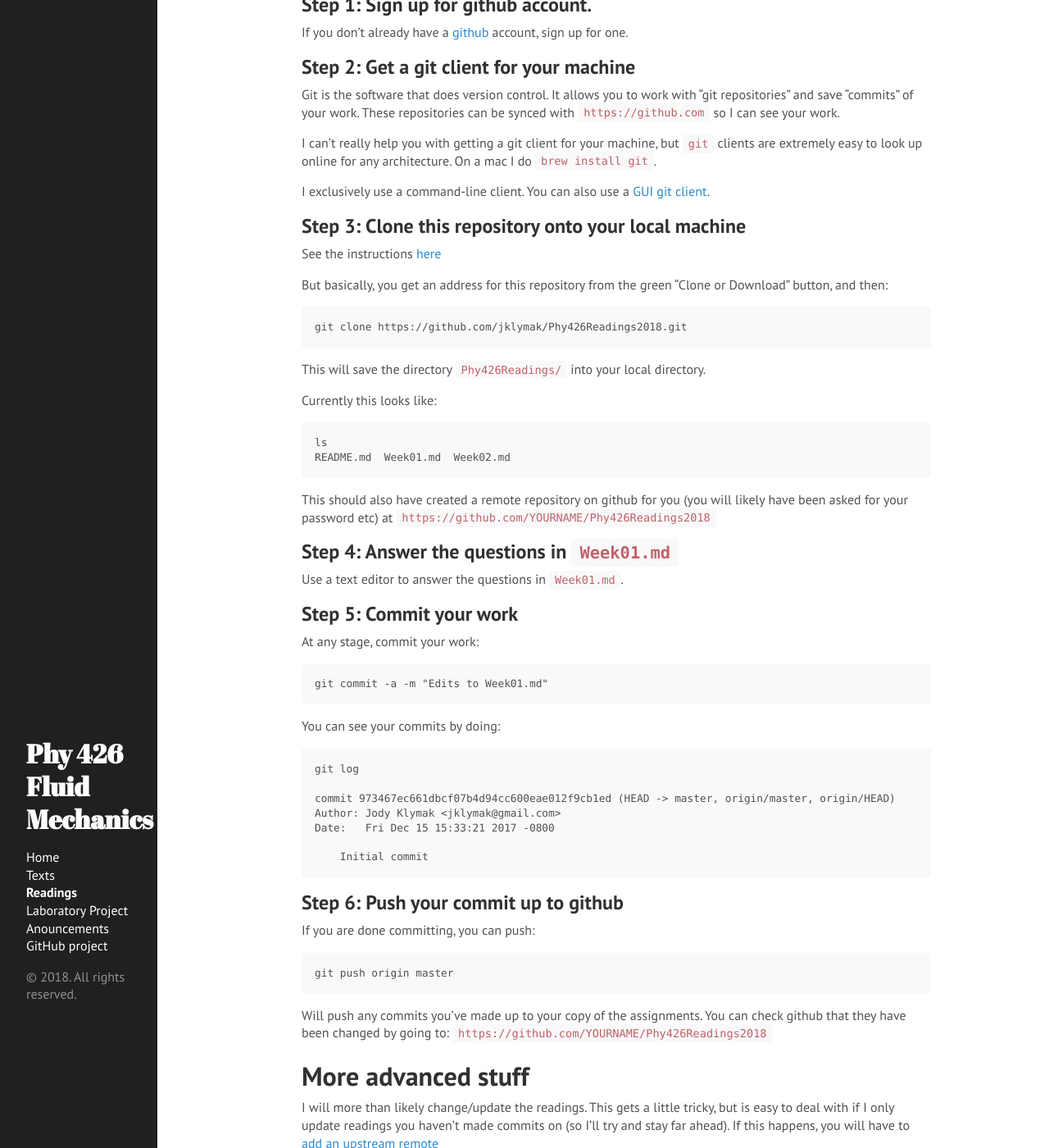
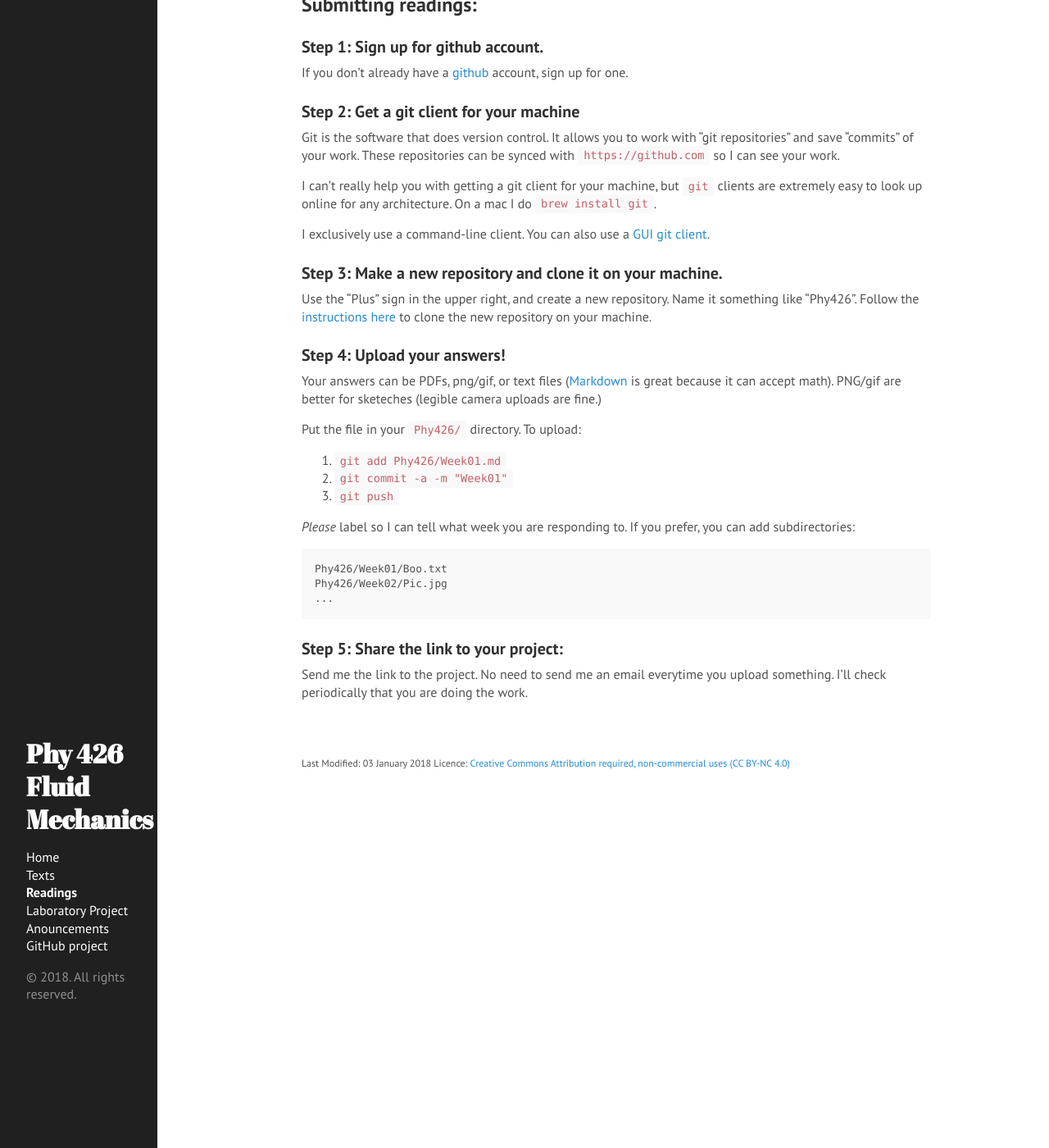
Before and after one commit to jklymak/Phy426, a Jekyll site: the page built from docs/Readings/index.md, in a window 1280 px wide and 1400 px high, scrolled down 239 px. Shown: the whole window at 82% size. Built offline with Jekyll 4.4.1, drawn with Linux system fonts in a browser that asks for light colours; some of the changed text lies outside the part shown.

Commit message:
Reading Istructions

````diff
--- a/docs/Readings/index.md
+++ b/docs/Readings/index.md
@@ -26,109 +30,39 @@
 `git` clients are extremely easy to look
 up online for any architecture.  On a mac I do `brew install git`.
 
-I  exclusively use a command-line client. You can also use a
+I exclusively use a command-line client. You can also use a
 [GUI git client](https://git-scm.com/downloads/guis/).
 
-## Step 3: Clone this repository onto your local machine
+### Step 3: Make a new repository and clone it on your machine.
 
-See the instructions [here](https://help.github.com/articles/cloning-a-repository/)
+Use the "Plus" sign in the upper right, and create a new repository.  Name it
+something like "Phy426". Follow the
+[instructions here](https://help.github.com/articles/cloning-a-repository/)
+to clone the new repository on your machine.
 
-But basically, you get an address for this repository from the green "Clone
-or Download" button, and then:
+### Step 4: Upload your answers!
+
+Your answers can be PDFs, png/gif, or text files
+([Markdown](https://guides.github.com/features/mastering-markdown/) is great
+because it can accept math).  PNG/gif are better for sketeches (legible
+camera uploads are fine.)
+
+Put the file in your `Phy426/` directory.  To upload:
+
+  1. `git add Phy426/Week01.md`
+  2. `git commit -a -m "Week01"`
+  3. `git push`
+
+*Please* label so I can tell what week you are responding to.  If you prefer,
+you can add subdirectories:
 
 ```
-git clone https://github.com/jklymak/Phy426Readings2018.git
+Phy426/Week01/Boo.txt
+Phy426/Week02/Pic.jpg
+...
 ```
 
-This will save the directory `Phy426Readings/` into your local directory.
+### Step 5: Share the link to your project:
 
-Currently this looks like:
-
-```
-ls
-README.md  Week01.md  Week02.md
-```
-This should also have created a remote repository on github for you (you
-will likely have been asked for your password etc) at
-`https://github.com/YOURNAME/Phy426Readings2018`
-
-## Step 4: Answer the questions in `Week01.md`
-
-Use a text editor to answer the questions in `Week01.md`.
-
-## Step 5: Commit your work
-
-At any stage, commit your work:
-
-```
-git commit -a -m "Edits to Week01.md"
-```
-
-You can see your commits by doing:
-
-```
-git log
-
-commit 973467ec661dbcf07b4d94cc600eae012f9cb1ed (HEAD -> master, origin/master, origin/HEAD)
-Author: Jody Klymak <jklymak@gmail.com>
-Date:   Fri Dec 15 15:33:21 2017 -0800
-
-    Initial commit
-```
-
-## Step 6: Push your commit up to github
-
-If you are done committing, you can push:
-
-```
-git push origin master
-```
-
-Will push any commits you've made up to your copy of the assignments.  You
-can check github that they have been changed by going to:
-`https://github.com/YOURNAME/Phy426Readings2018`
-
-# More advanced stuff
-
-I will more than likely change/update the readings.  This gets a little
-tricky, but is easy to deal with if I only update readings you haven't
-made commits on (so I'll try and stay far ahead).  If this happens,
-you will have to
-[add an upstream remote](https://help.github.com/articles/configuring-a-remote-for-a-fork/)
-
-```
-git remote add upstream https://github.com/jklymak/Phy426Readings2018
-```
-
-Now if you do:
-
-```
-$git remote -v
-
-origin	https://github.com/YOURUSERNAME/Phy426Readings2018.git (fetch)
-origin	https://github.com/YOURUSERNAME/Phy426Readings2018.git (push)
-upstream	https://github.com/jklymak/Phy426Readings2018.git (fetch)
-upstream	https://github.com/jklymak/Phy426Readings2018.git (push)
-```
-
-To get my changes onto your local machine:
-
-```
-git fetch upstream master
-```
-
-To make your version the same as my version, modulo any changes you
-have made: ([See this link as well](https://www.atlassian.com/git/articles/git-forks-and-upstreams))
-
-```
-git rebase upstream/master
-```
-
-This *should* just work.  If there are conflicts, it means that you and I
-both edited a file since you last "rebased". You can attempt to resolve the
-conflict, but this proceedure is a [bit arcane](https://help.github.com/articles/resolving-a-merge-conflict-using-the-command-line/)
-
-```
-git rebase --abort
-```
-and contact me.  If it happens a lot, we will come up w/ a solution.
+Send me the link to the project.  No need to send me an email everytime you
+upload something.  I'll check periodically that you are doing the work.
````
Also changed, not shown: other parts of docs/Readings/index.md (+6 -2 lines).
